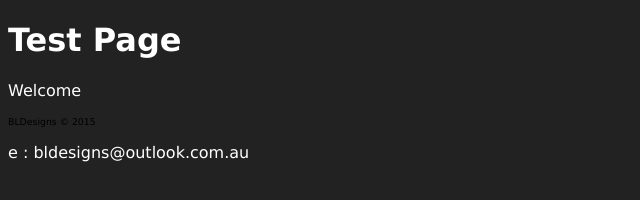
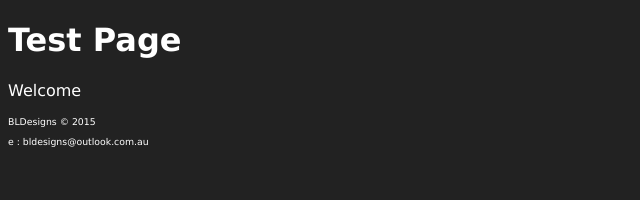
Before and after one commit to bldesigns/gafewd, a plain HTML site: page index.html in a window 1280 px wide. Shown: the whole page, without its empty margins (0-640 px from the left). Drawn offline with Linux system fonts and the light colour scheme.

Commit message:
correct footer

```diff
--- a/index.html
+++ b/index.html
@@ -33,7 +33,9 @@
 <body>
 <h1>Test Page</h1>
 <p>Welcome</p>
-<footer>BLDesigns © 2015 </footer>
-<p>e : <a href="mailto:bldesigns@outlook.com.au?Subject=Hello"><span class="s2">bldesigns@outlook.com.au</a></p>
+<footer>
+<p>BLDesigns © 2015</p>
+<p>e : <a href="mailto:bldesigns@outlook.com.au?Subject=Hello">bldesigns@outlook.com.au</a></p>
+</footer>
 </body>
 </html>
```
